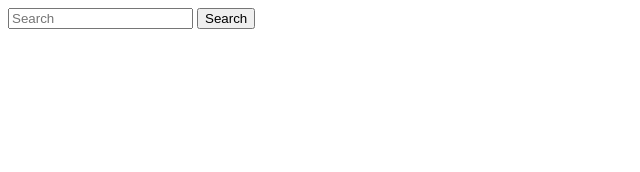
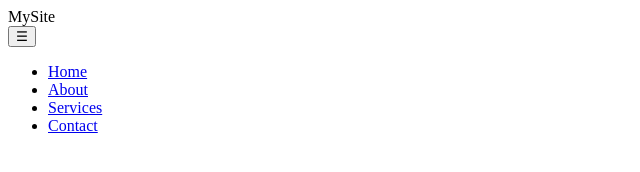
Before and after one commit to syanok/project.2, a plain HTML site: page index.html in a window 1280 px wide. Shown: the whole page, without its empty margins (0-640 px from the left). Drawn offline with Linux system fonts and the light colour scheme.

Commit message:
Added style sheet

```diff
--- a/index.html
+++ b/index.html
@@ -3,18 +3,22 @@
 <head>
     <meta charset="UTF-8">
     <meta name="viewport" content="width=device-width, initial-scale=1.0">
-    <title>Project 2</title>
+ <title>JavaScript Navbar</title>
+
 </head>
 <body>
 
-<nav class="navbar bg-body-tertiary">
-  <div class="container-fluid">
-    <form class="d-flex" role="search">
-      <input class="form-control me-2" type="search" placeholder="Search" aria-label="Search"/>
-      <button class="btn btn-outline-success" type="submit">Search</button>
-    </form>
-  </div>
-</nav>
+  <nav class="navbar">
+    <div class="brand">MySite</div>
+    <button class="toggle-btn" id="menu-toggle">☰</button>
+    <ul class="nav-links" id="nav-links">
+      <li><a href="#">Home</a></li>
+      <li><a href="#">About</a></li>
+      <li><a href="#">Services</a></li>
+      <li><a href="#">Contact</a></li>
+    </ul>
+  </nav>
+
 
     <link rel="stylesheet" href="javascript.js">
 </body>
```
Also changed, not shown: styles.css (added).
